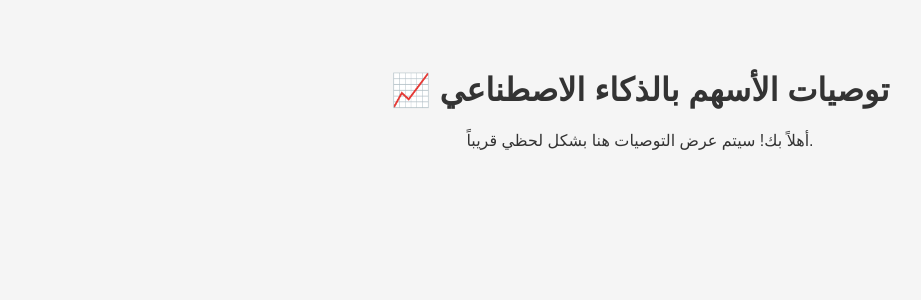
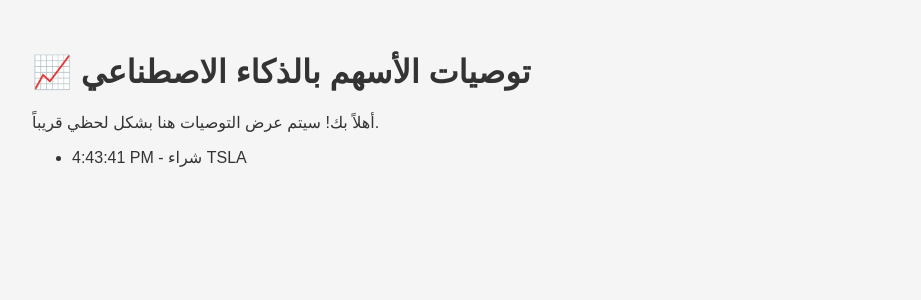
Before and after one commit to daferali20/vite-react-vercel, a React (Vite) app: page / in a window 1280 px wide. Shown: the top 300 px of the page, without its empty margins (0-921 px from the left). Built offline with nearby package versions, Linux system fonts and the light colour scheme.

Commit message:
Update App.jsx

```diff
--- a/src/App.jsx
+++ b/src/App.jsx
@@ -1,10 +1,29 @@
-import React from 'react';
+import React, { useState, useEffect } from 'react';
 
 export default function App() {
+  const [recommendations, setRecommendations] = useState([]);
+
+  useEffect(() => {
+    // بيانات وهمية كل 5 ثوانٍ (يمكنك استبدالها بـ API لاحقًا)
+    const interval = setInterval(() => {
+      const randomStock = ['AAPL', 'TSLA', 'MSFT', 'GOOG'][Math.floor(Math.random() * 4)];
+      const action = Math.random() > 0.5 ? 'شراء' : 'بيع';
+      const rec = `${new Date().toLocaleTimeString()} - ${action} ${randomStock}`;
+      setRecommendations((prev) => [rec, ...prev]);
+    }, 5000);
+
+    return () => clearInterval(interval);
+  }, []);
+
   return (
-    <div style={{ textAlign: 'center', padding: '50px', fontFamily: 'Arial' }}>
+    <div style={{ padding: '2rem', fontFamily: 'Arial' }}>
       <h1>📈 توصيات الأسهم بالذكاء الاصطناعي</h1>
       <p>أهلاً بك! سيتم عرض التوصيات هنا بشكل لحظي قريباً.</p>
+      <ul>
+        {recommendations.map((rec, index) => (
+          <li key={index}>{rec}</li>
+        ))}
+      </ul>
     </div>
   );
 }
```
